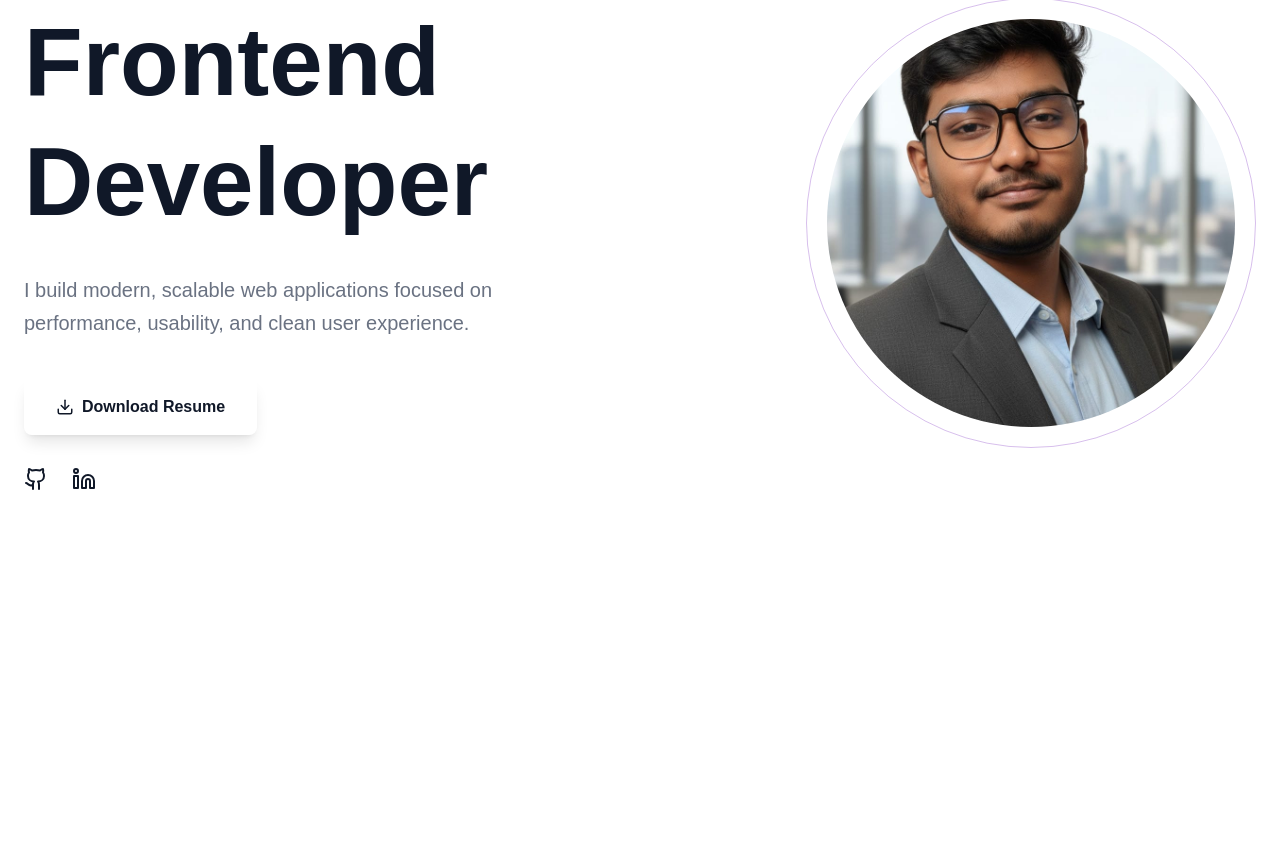
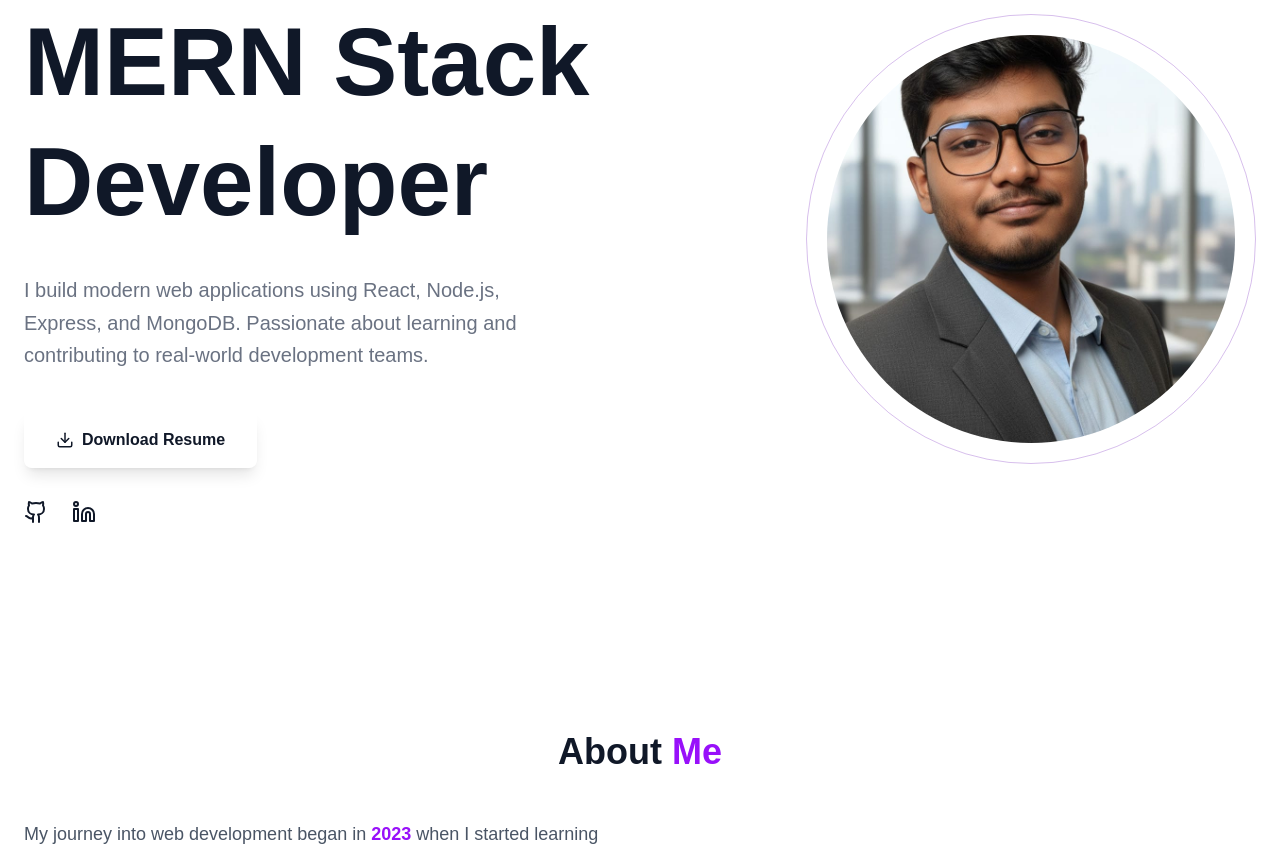
Before and after one commit to fuadhasan199/Portfolio, a React (Vite) app: page / in a window 1280 px wide. Shown: the part 238-1092 px from the top of the page. Before the commit the page ends 857 px from the top, so only its background shows below. Built offline with nearby package versions, Linux system fonts and the light colour scheme.

Commit message:
about me

```diff
--- a/index.html
+++ b/index.html
@@ -2,7 +2,7 @@
 <html lang="en" data-theme="light">
   <head>
     <meta charset="UTF-8" />
-    <link rel="icon" type="image/svg+xml" href="/vite.svg" />
+    <link rel="icon" type="" href="./src/assets/logo.jpg" />
     <meta name="viewport" content="width=device-width, initial-scale=1.0" />
     <title>portfolio</title>
   </head>
--- a/src/App.jsx
+++ b/src/App.jsx
@@ -2,7 +2,7 @@
 import './App.css'
 import Hero from './Components/Hero'
 import Navbar from './Components/Navbar'
-
+import About from "./Components/About";
 function App() {
 
 
@@ -10,7 +10,14 @@ function App() {
      <div className='bg-white text-gray-900 overflow-x-hidden'>
 
        <Navbar></Navbar>
-       <Hero></Hero>
+
+        <main>
+           <Hero></Hero>
+           <About></About>
+
+        </main>
+
+
 
      </div>
   )
--- /dev/null
+++ b/src/Components/About.jsx
@@ -0,0 +1,55 @@
+import React from 'react';
+import { BookOpen, Gamepad2, Code2 } from 'lucide-react';
+
+const About = () => {
+  return (
+    <section id="about" className="py-20 bg-white dark:bg-slate-900 transition-colors duration-300">
+      <div className="max-w-7xl mx-auto px-6">
+        {/* Section Title */}
+        <h2 className="text-4xl font-bold text-gray-900 dark:text-white mb-12 text-center">
+          About <span className="text-brandPurple text-purple-600">Me</span>
+        </h2>
+
+        <div className="grid md:grid-cols-2 gap-12 items-center">
+          {/* Left Side: Journey Text */}
+          <div className="space-y-6 text-gray-600 dark:text-gray-300 leading-relaxed text-lg">
+            <p>
+              My journey into web development began in <span className="font-semibold text-purple-600">2023</span> when I started learning HTML and CSS from YouTube using <span className="italic text-gray-500">Notepad++</span>. Despite device limitations, those early days taught me patience and consistency.
+            </p>
+            <p>
+              In 2024, I mastered <span className="font-semibold text-purple-600">Tailwind CSS</span> and dived into JavaScript. Building small projects helped me bridge the gap between static design and interactivity.
+            </p>
+            <p>
+              By 2025, I completed the <span className="font-semibold text-purple-600">Complete Web Development Course by Programming Hero</span>, which solidified my skills in modern web technologies and full-stack development.
+            </p>
+
+            {/* Personality/Hobbies Part */}
+            <div className="pt-4 border-t border-gray-100 dark:border-slate-800">
+              <p className="flex items-center gap-2">
+                <Gamepad2 className="text-purple-600" size={24} />
+                <span>Outside of coding, I'm a movie buff and a passionate fan of football and cricket.</span>
+              </p>
+            </div>
+          </div>
+
+          {/* Right Side: Visual Cards/Stats */}
+          <div className="grid grid-cols-1 sm:grid-cols-2 gap-6">
+            <div className="p-6 bg-purple-50 dark:bg-slate-800 rounded-2xl border border-purple-100 dark:border-slate-700 hover:shadow-lg transition-shadow">
+              <Code2 className="text-purple-600 mb-4" size={32} />
+              <h3 className="font-bold text-xl mb-2 dark:text-white">The Journey</h3>
+              <p className="text-sm dark:text-gray-400">Started from Notepad++, now building with React.</p>
+            </div>
+
+            <div className="p-6 bg-blue-50 dark:bg-slate-800 rounded-2xl border border-blue-100 dark:border-slate-700 hover:shadow-lg transition-shadow">
+              <BookOpen className="text-blue-600 mb-4" size={32} />
+              <h3 className="font-bold text-xl mb-2 dark:text-white">Education</h3>
+              <p className="text-sm dark:text-gray-400">Successfully completed Programming Hero's intensive bootcamp.</p>
+            </div>
+          </div>
+        </div>
+      </div>
+    </section>
+  );
+};
+
+export default About;
--- a/src/Components/Hero.jsx
+++ b/src/Components/Hero.jsx
@@ -12,13 +12,14 @@ const Hero = () => {
           </span>
 
           <h1 className="text-5xl md:text-7xl lg:text-8xl font-black text-brandDark leading-tight mb-8">
-            <span className="text-brandPurple">Front</span>end<br />
-            Developer
+            <span className="text-brandPurple"><span className="text-brandPurple">MERN</span> Stack<br />
+Developer </span>
+
           </h1>
 
           <p className="text-lg md:text-xl text-gray-500 max-w-lg mb-10 leading-relaxed">
-            I build modern, scalable web applications focused on performance,
-            usability, and clean user experience.
+           I build modern web applications using React, Node.js, Express, and MongoDB.
+Passionate about learning and contributing to real-world development teams.
           </p>
 
           {/* Buttons */}
@@ -51,7 +52,7 @@ const Hero = () => {
             <div className="w-full h-full rounded-full overflow-hidden  bg-gray-100">
               <img src={Image}
                 alt="Frontend Developer"
-                className="w-full h-full object-cover object-center"
+                className="w-full h-full  object-cover object-center"
               />
             </div>
           </div>
```
